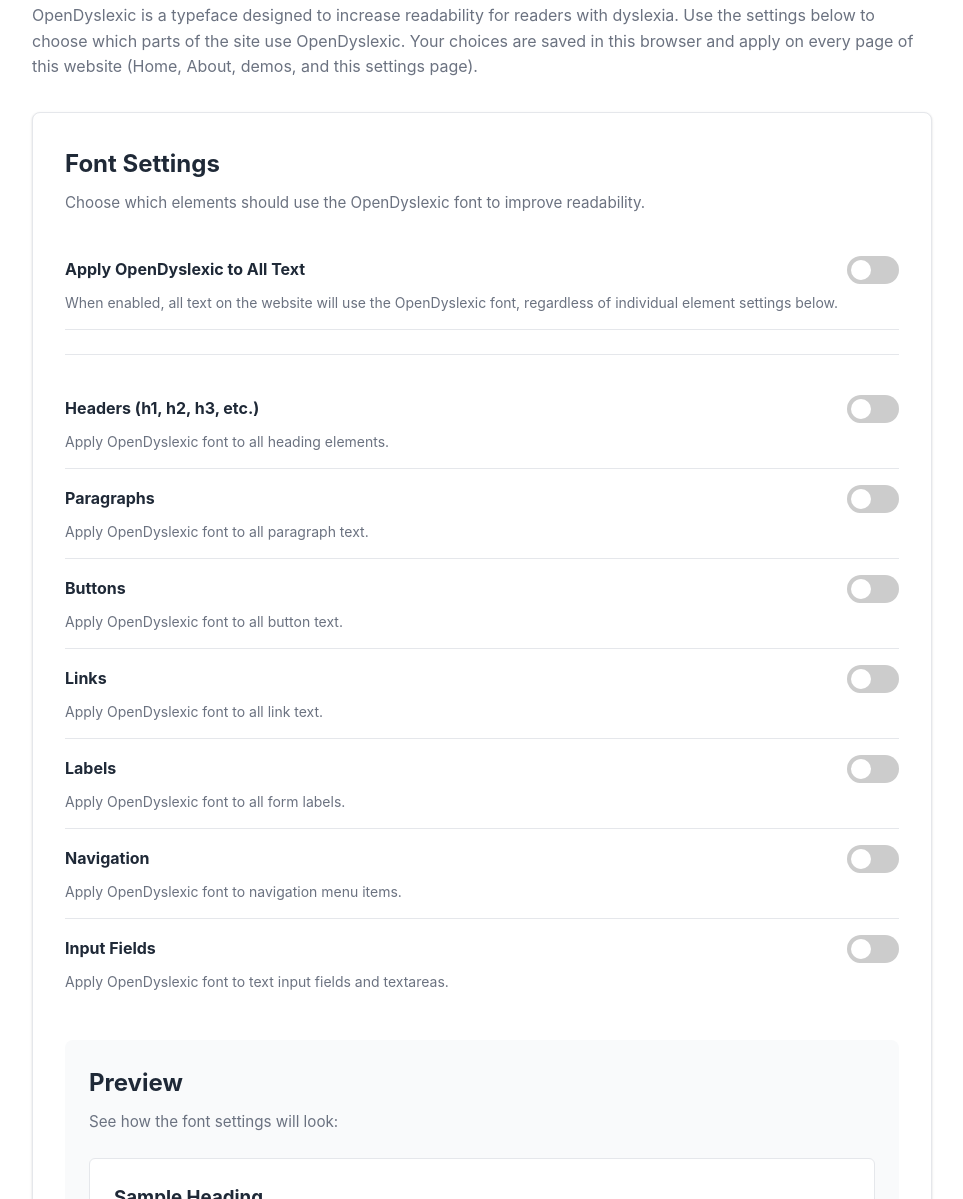
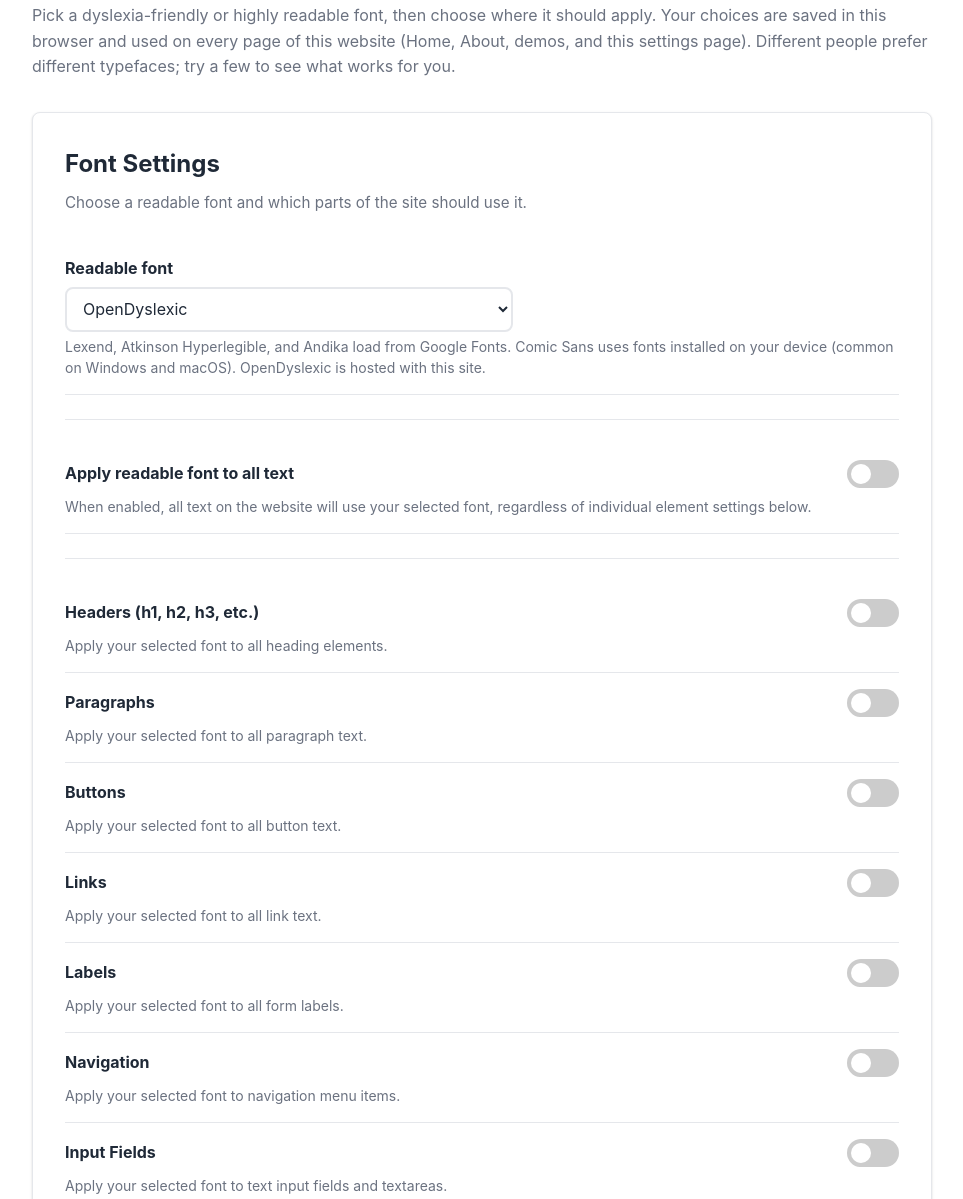
Before and after one commit to mattywentworth/accessibility, a plain HTML site: page dyslexia-assist.html in a window 1280 px wide. Shown: the part 249-1448 px from the top of the page, without its empty margins (158-1121 px from the left). Drawn offline with Linux system fonts and the light colour scheme; a web font is replaced by a local one.

Commit message:
Add dyslexia-friendly fonts

```diff
--- a/dyslexia-apply.js
+++ b/dyslexia-apply.js
@@ -4,9 +4,19 @@
  */
 (function () {
     var STORAGE_KEY = 'dyslexiaAssistSettings';
-    var FONT_CLASS = 'font-opendyslexic';
+    var FONT_CLASS = 'dyslexia-readable-font';
+    var CSS_VAR = '--dyslexia-readable-font-stack';
+
+    var FONT_STACKS = {
+        opendyslexic: "'OpenDyslexic', sans-serif",
+        lexend: "'Lexend', sans-serif",
+        atkinson: "'Atkinson Hyperlegible', sans-serif",
+        andika: "'Andika', sans-serif",
+        'comic-sans': "'Comic Sans MS', 'Comic Sans', cursive"
+    };
 
     var DEFAULTS = {
+        readableFont: 'opendyslexic',
         applyAll: false,
         headers: false,
         paragraphs: false,
@@ -16,6 +26,20 @@
         navigation: false,
         inputs: false
     };
+
+    function normalizeReadableFont(id) {
+        if (id && Object.prototype.hasOwnProperty.call(FONT_STACKS, id)) {
+            return id;
+        }
+        return 'opendyslexic';
+    }
+
+    function applyReadableFontStack(fontId) {
+        var id = normalizeReadableFont(fontId);
+        var stack = FONT_STACKS[id];
+        document.documentElement.style.setProperty(CSS_VAR, stack);
+        return id;
+    }
 
     function loadSettings() {
         var settings = Object.assign({}, DEFAULTS);
@@ -27,11 +51,14 @@
         } catch (e) {
             console.warn('Could not load dyslexia settings from localStorage:', e);
         }
+        settings.readableFont = normalizeReadableFont(settings.readableFont);
         return settings;
     }
 
     function applyToDocument(settings) {
         if (!document.body) return;
+
+        applyReadableFontStack(settings.readableFont);
 
         if (settings.applyAll) {
             document.body.classList.add(FONT_CLASS);
@@ -66,9 +93,13 @@
     window.DyslexiaApply = {
         STORAGE_KEY: STORAGE_KEY,
         FONT_CLASS: FONT_CLASS,
+        CSS_VAR: CSS_VAR,
+        FONT_STACKS: FONT_STACKS,
         DEFAULTS: DEFAULTS,
         loadSettings: loadSettings,
-        applyToDocument: applyToDocument
+        applyToDocument: applyToDocument,
+        applyReadableFontStack: applyReadableFontStack,
+        normalizeReadableFont: normalizeReadableFont
     };
 
     if (document.readyState === 'loading') {
--- a/dyslexia-assist.html
+++ b/dyslexia-assist.html
@@ -26,19 +26,41 @@
 
         <section class="dyslexia-assist-container">
             <p style="margin-bottom: 2rem; color: var(--text-light);">
-                OpenDyslexic is a typeface designed to increase readability for readers with dyslexia. Use the settings below to choose which parts of the site use OpenDyslexic. Your choices are saved in this browser and apply on every page of this website (Home, About, demos, and this settings page).
+                Pick a dyslexia-friendly or highly readable font, then choose where it should apply. Your choices are saved in this browser and used on every page of this website (Home, About, demos, and this settings page). Different people prefer different typefaces; try a few to see what works for you.
             </p>
 
             <div class="settings-panel">
                 <div class="settings-section">
                     <h2>Font Settings</h2>
-                    <p class="settings-description">Choose which elements should use the OpenDyslexic font to improve readability.</p>
+                    <p class="settings-description">Choose a readable font and which parts of the site should use it.</p>
+
+                    <div class="setting-item setting-item-block">
+                        <label for="readable-font-select" class="setting-label">
+                            <strong>Readable font</strong>
+                        </label>
+                        <select
+                            id="readable-font-select"
+                            class="readable-font-select"
+                            aria-describedby="readable-font-description"
+                        >
+                            <option value="opendyslexic">OpenDyslexic</option>
+                            <option value="lexend">Lexend</option>
+                            <option value="atkinson">Atkinson Hyperlegible</option>
+                            <option value="andika">Andika</option>
+                            <option value="comic-sans">Comic Sans</option>
+                        </select>
+                        <p id="readable-font-description" class="setting-description">
+                            Lexend, Atkinson Hyperlegible, and Andika load from Google Fonts. Comic Sans uses fonts installed on your device (common on Windows and macOS). OpenDyslexic is hosted with this site.
+                        </p>
+                    </div>
+
+                    <div class="settings-divider"></div>
 
                     <!-- Apply to All Toggle -->
                     <div class="setting-item">
                         <div class="setting-header">
                             <label for="apply-all-toggle" class="setting-label">
-                                <strong>Apply OpenDyslexic to All Text</strong>
+                                <strong>Apply readable font to all text</strong>
                             </label>
                             <label for="apply-all-toggle" class="toggle-switch" style="cursor: pointer;">
                                 <input
@@ -51,7 +73,7 @@
                             </label>
                         </div>
                         <p id="apply-all-description" class="setting-description">
-                            When enabled, all text on the website will use the OpenDyslexic font, regardless of individual element settings below.
+                            When enabled, all text on the website will use your selected font, regardless of individual element settings below.
                         </p>
                     </div>
 
@@ -74,7 +96,7 @@
                             </label>
                         </div>
                         <p id="headers-description" class="setting-description">
-                            Apply OpenDyslexic font to all heading elements.
+                            Apply your selected font to all heading elements.
                         </p>
                     </div>
 
@@ -94,7 +116,7 @@
                             </label>
                         </div>
                         <p id="paragraphs-description" class="setting-description">
-                            Apply OpenDyslexic font to all paragraph text.
+                            Apply your selected font to all paragraph text.
                         </p>
                     </div>
 
@@ -114,7 +136,7 @@
                             </label>
                         </div>
                         <p id="buttons-description" class="setting-description">
-                            Apply OpenDyslexic font to all button text.
+                            Apply your selected font to all button text.
                         </p>
                     </div>
 
@@ -134,7 +156,7 @@
                             </label>
                         </div>
                         <p id="links-description" class="setting-description">
-                            Apply OpenDyslexic font to all link text.
+                            Apply your selected font to all link text.
                         </p>
                     </div>
 
@@ -154,7 +176,7 @@
                             </label>
                         </div>
                         <p id="labels-description" class="setting-description">
-                            Apply OpenDyslexic font to all form labels.
+                            Apply your selected font to all form labels.
                         </p>
                     </div>
 
@@ -174,7 +196,7 @@
                             </label>
                         </div>
                         <p id="navigation-description" class="setting-description">
-                            Apply OpenDyslexic font to navigation menu items.
+                            Apply your selected font to navigation menu items.
                         </p>
                     </div>
 
@@ -194,7 +216,7 @@
                             </label>
                         </div>
                         <p id="inputs-description" class="setting-description">
-                            Apply OpenDyslexic font to text input fields and textareas.
+                            Apply your selected font to text input fields and textareas.
                         </p>
                     </div>
                 </div>
@@ -202,10 +224,10 @@
                 <!-- Preview Section -->
                 <div class="settings-section preview-section">
                     <h2>Preview</h2>
-                    <p class="settings-description">See how the font settings will look:</p>
+                    <p class="settings-description">See how your font and element choices will look:</p>
                     <div class="preview-content">
                         <h3>Sample Heading</h3>
-                        <p>This is a sample paragraph to demonstrate how the OpenDyslexic font looks when applied to different text elements. The font is designed to help reduce letter confusion and improve readability for people with dyslexia.</p>
+                        <p>This is a sample paragraph to demonstrate how your selected font looks when applied to different text elements. Many people find these typefaces easier to read; your preference may differ.</p>
                         <button class="btn btn-primary" style="margin-top: 1rem;">Sample Button</button>
                         <p style="margin-top: 1rem;">
                             <a href="#" style="color: var(--primary-color);">Sample Link</a>
--- a/dyslexia-assist.js
+++ b/dyslexia-assist.js
@@ -11,9 +11,10 @@ class DyslexiaAssist {
         this.labelsToggle = document.getElementById('labels-toggle');
         this.navigationToggle = document.getElementById('navigation-toggle');
         this.inputsToggle = document.getElementById('inputs-toggle');
+        this.readableFontSelect = document.getElementById('readable-font-select');
 
-        // Settings object
         this.settings = {
+            readableFont: 'opendyslexic',
             applyAll: false,
             headers: false,
             paragraphs: false,
@@ -24,7 +25,7 @@ class DyslexiaAssist {
             inputs: false
         };
 
-        this.fontClass = window.DyslexiaApply ? window.DyslexiaApply.FONT_CLASS : 'font-opendyslexic';
+        this.fontClass = window.DyslexiaApply ? window.DyslexiaApply.FONT_CLASS : 'dyslexia-readable-font';
 
         this.init();
     }
@@ -63,6 +64,14 @@ class DyslexiaAssist {
         setupToggle(this.labelsToggle, 'labels');
         setupToggle(this.navigationToggle, 'navigation');
         setupToggle(this.inputsToggle, 'inputs');
+
+        if (this.readableFontSelect) {
+            this.readableFontSelect.addEventListener('change', () => {
+                this.settings.readableFont = this.readableFontSelect.value;
+                this.saveSettings();
+                this.applySettings();
+            });
+        }
     }
 
     applySettings() {
@@ -86,6 +95,17 @@ class DyslexiaAssist {
 
     /** Fallback if dyslexia-apply.js failed to load */
     applyIndividualSettingsLegacy() {
+        var stacks = {
+            opendyslexic: "'OpenDyslexic', sans-serif",
+            lexend: "'Lexend', sans-serif",
+            atkinson: "'Atkinson Hyperlegible', sans-serif",
+            andika: "'Andika', sans-serif",
+            'comic-sans': "'Comic Sans MS', 'Comic Sans', cursive"
+        };
+        var id = this.settings.readableFont;
+        if (!stacks[id]) id = 'opendyslexic';
+        document.documentElement.style.setProperty('--dyslexia-readable-font-stack', stacks[id]);
+
         if (this.settings.applyAll) {
             document.body.classList.add(this.fontClass);
             return;
@@ -184,6 +204,16 @@ class DyslexiaAssist {
         if (this.inputsToggle) {
             this.inputsToggle.checked = this.settings.inputs;
         }
+        if (this.readableFontSelect) {
+            var v = this.settings.readableFont || 'opendyslexic';
+            if (window.DyslexiaApply) {
+                v = window.DyslexiaApply.normalizeReadableFont(v);
+            } else {
+                var validFonts = ['opendyslexic', 'lexend', 'atkinson', 'andika', 'comic-sans'];
+                if (validFonts.indexOf(v) === -1) v = 'opendyslexic';
+            }
+            this.readableFontSelect.value = v;
+        }
     }
 
     disableIndividualToggles(disable) {
@@ -231,6 +261,13 @@ class DyslexiaAssist {
             if (saved) {
                 this.settings = { ...this.settings, ...JSON.parse(saved) };
             }
+            if (!this.settings.readableFont) {
+                this.settings.readableFont = 'opendyslexic';
+            }
+            var vf = ['opendyslexic', 'lexend', 'atkinson', 'andika', 'comic-sans'];
+            if (vf.indexOf(this.settings.readableFont) === -1) {
+                this.settings.readableFont = 'opendyslexic';
+            }
         } catch (e) {
             console.warn('Could not load settings from localStorage:', e);
         }
--- a/styles.css
+++ b/styles.css
@@ -1,3 +1,5 @@
+@import url('https://fonts.googleapis.com/css2?family=Andika:wght@400;700&family=Atkinson+Hyperlegible:wght@400;700&family=Lexend:wght@400;700&display=swap');
+
 /* Reset and Base Styles */
 * {
     margin: 0;
@@ -18,6 +20,8 @@
     --error-color: #ef4444;
     --shadow: 0 1px 3px 0 rgba(0, 0, 0, 0.1), 0 1px 2px 0 rgba(0, 0, 0, 0.06);
     --shadow-lg: 0 10px 15px -3px rgba(0, 0, 0, 0.1), 0 4px 6px -2px rgba(0, 0, 0, 0.05);
+    /* Overridden by dyslexia-apply.js from saved Dyslexia Assist font choice */
+    --dyslexia-readable-font-stack: 'OpenDyslexic', sans-serif;
 }
 
 /* OpenDyslexic — loaded site-wide for Dyslexia Assist (see dyslexia-apply.js) */
@@ -41,8 +45,8 @@
     font-display: swap;
 }
 
-.font-opendyslexic {
-    font-family: 'OpenDyslexic', sans-serif !important;
+.dyslexia-readable-font {
+    font-family: var(--dyslexia-readable-font-stack) !important;
 }
 
 .sr-only {
@@ -810,6 +814,30 @@ body {
     line-height: 1.5;
 }
 
+.readable-font-select {
+    width: 100%;
+    max-width: 28rem;
+    padding: 0.6rem 0.75rem;
+    font-size: 1rem;
+    border: 2px solid var(--border-color);
+    border-radius: 8px;
+    font-family: inherit;
+    background-color: var(--bg-color);
+    color: var(--text-color);
+    cursor: pointer;
+}
+
+.readable-font-select:focus {
+    outline: none;
+    border-color: var(--primary-color);
+    box-shadow: 0 0 0 3px rgba(37, 99, 235, 0.1);
+}
+
+.setting-item-block .setting-label {
+    display: block;
+    margin-bottom: 0.35rem;
+}
+
 .settings-divider {
     height: 1px;
     background-color: var(--border-color);
```
Also changed, not shown: ideas.html (+1 -1 lines).
